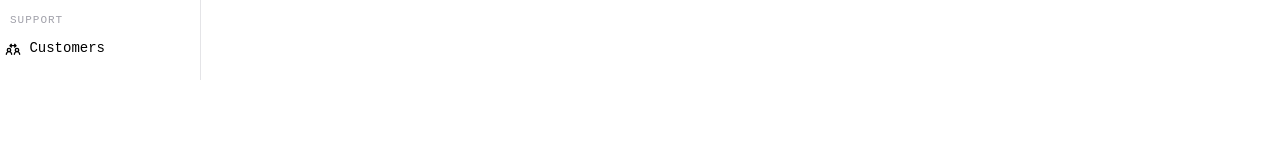
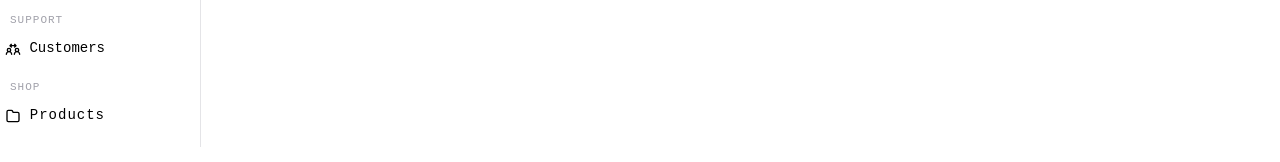
Before and after one commit to Team-xyzdev/iSELL, a React (Create React App) app: page /dashboard in a window 1280 px wide. Shown: the part 238-400 px from the top of the page. Built offline with nearby package versions, Linux system fonts and the light colour scheme; no server answers; a web font is replaced by a local one.

Commit message:
adding products sidebar 🎈

```diff
--- a/src/Components/dashboard/dashboard-sidebar/dashboard-sidebar.component.tsx
+++ b/src/Components/dashboard/dashboard-sidebar/dashboard-sidebar.component.tsx
@@ -3,7 +3,9 @@
 
 //import relevant modules
 import React from "react";
-import {UilPlus, UilEstate ,  UilSignalAlt3 , UilUserArrows} from '@iconscout/react-unicons';
+import {UilPlus, UilEstate ,
+     UilSignalAlt3 , UilUserArrows,
+     UilFolder} from '@iconscout/react-unicons';
 import './dashboard-sidebar.scss';
 
 //JSX Component
@@ -26,7 +28,6 @@ const DashboardSidebar = () => {
                <UilSignalAlt3 className="signal"/>
                <p className="sales">Sales</p>
               </div>
-
             </div>
             <div className="support__dashboard">
                 <p className="support">Support</p>
@@ -36,6 +37,13 @@ const DashboardSidebar = () => {
                 </div>
 
             </div>
+            <div className="shop__dashboard">
+                <p>Shop</p>
+                <div>
+                 <UilFolder className="products"/>
+                 <p>Products</p>
+                </div>
+            </div>
           </div>
          </div>
 
--- a/src/Components/dashboard/dashboard-sidebar/dashboard-sidebar.scss
+++ b/src/Components/dashboard/dashboard-sidebar/dashboard-sidebar.scss
@@ -94,7 +94,7 @@
         display: flex;
         width: 50%;
         flex-direction: column;
-     .support {
+      .support {
         font-size: 11px;
         letter-spacing: 1px;
         font-weight: 500;
@@ -122,6 +122,36 @@
 
 
       }
+      .shop__dashboard {
+        display: flex;
+        width: 50%;
+        flex-direction: column;
+        & p {
+            font-size: 11px;
+            letter-spacing: 1px;
+            font-weight: 500;
+            text-transform: uppercase;
+            color: #A1A1AA;
+            padding-left: 5px;
+
+
+        }
+        & div {
+            display: flex;
+            flex-direction: row;
+            justify-content: space-between;
+            cursor: pointer;
+           .products {
+            width: 16px;
+           }
+           & p{
+            color: black;
+             text-transform: capitalize;
+            font-size: 14px;
+            margin-top: 3px;
+           }
+        }
+      }
 
      }
 
```
